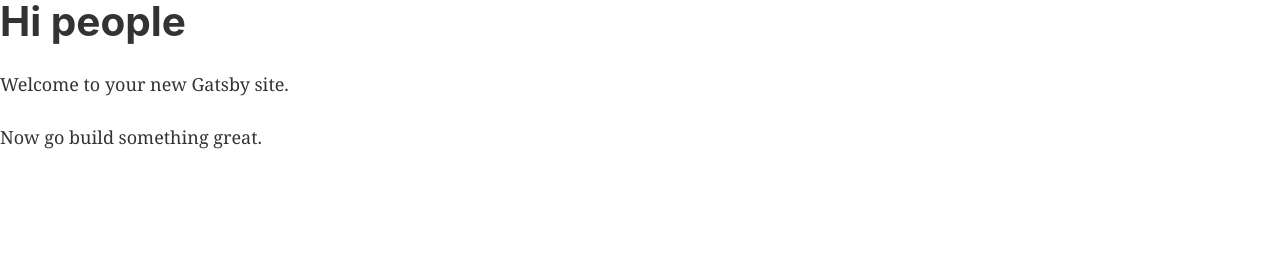
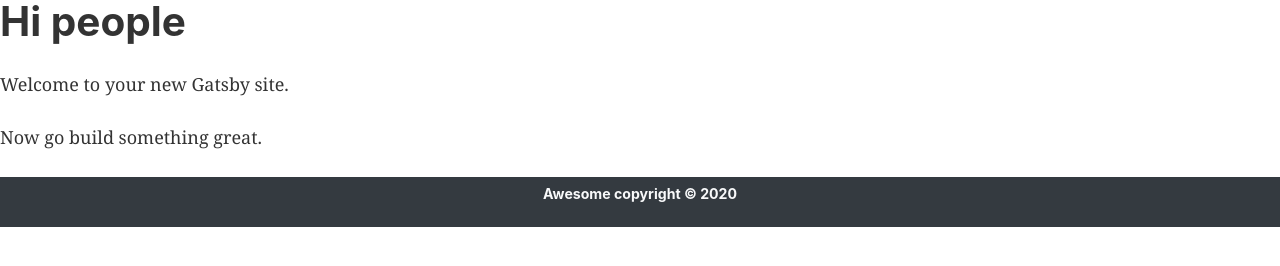
Before and after one commit to nirbhayram/Into-the-gir, a Gatsby site in the folder ecommerce-gatsby-project/: page / in a window 1280 px wide. Built offline with nearby package versions, Linux system fonts and the light colour scheme; Gatsby itself is replaced by a stand-in of ours.

Commit message:
Added footer to the page.

```diff
--- a/ecommerce-gatsby-project/src/components/layout.js
+++ b/ecommerce-gatsby-project/src/components/layout.js
@@ -11,6 +11,7 @@ import { useStaticQuery, graphql } from "gatsby"
 
 import "./bootstrap.min.css"
 import "./layout.css"
+import Footer from "./resuable/Footer"
 
 const Layout = ({ children }) => {
 	const data = useStaticQuery(graphql`
@@ -26,6 +27,7 @@ const Layout = ({ children }) => {
 	return (
 		<div>
 			<main>{children}</main>
+      <Footer/>
 		</div>
 	)
 }
--- /dev/null
+++ b/ecommerce-gatsby-project/src/components/resuable/Footer.js
@@ -0,0 +1,19 @@
+import React from 'react'
+
+export default function Footer() {
+    return (
+        <footer>
+            <div className="footer-block">
+                <div className="container-fluid">
+                    <div className="row">
+                        <div className="col-12 pt-2 max-auto text-center bg-dark text-light">
+                            <h6>
+                                Awesome copyright &copy; 2020
+                            </h6>
+                        </div>
+                    </div>
+                </div>
+            </div>
+        </footer>
+    )
+}
```
